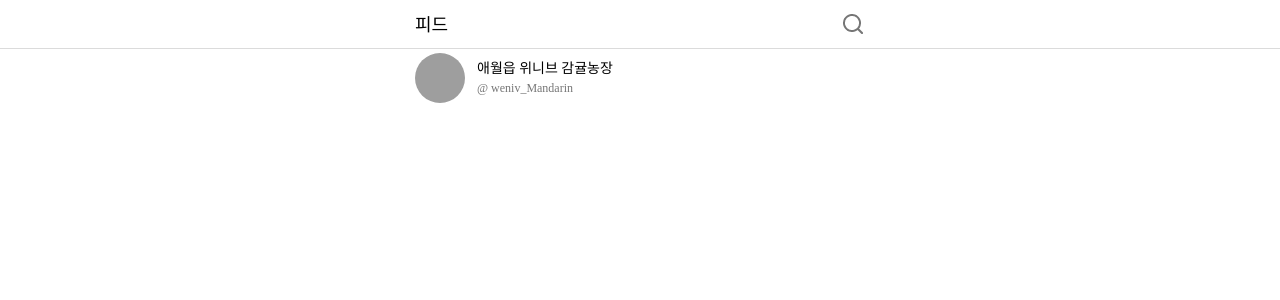
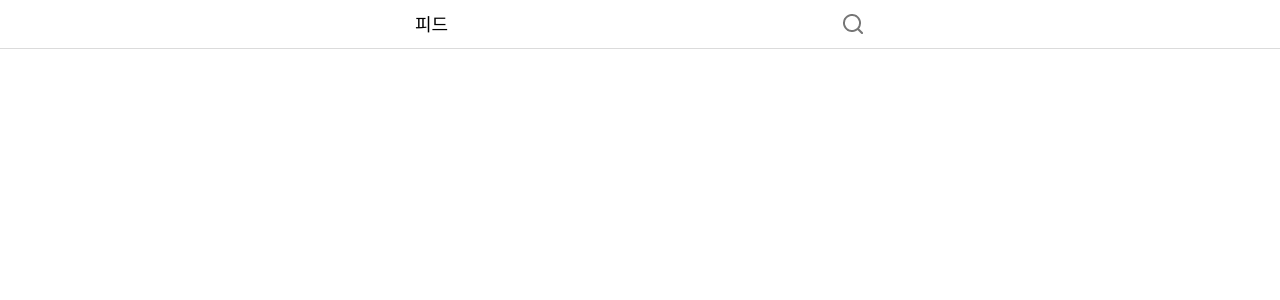
Before and after one commit to munseunggyu/triplus, a React (Create React App) app: page / in a window 1280 px wide. Shown: the top 300 px of the page. Built offline with nearby package versions, Linux system fonts and the light colour scheme; grey boxes are pictures that could not be loaded.

Commit message:
feat: UserInfo component html,css 추가

```diff
--- a/src/components/Header/Vertical.jsx
+++ b/src/components/Header/Vertical.jsx
@@ -8,9 +8,9 @@ const VerticalBtn = styled.button`
   height: 24px;
   background: url(${css_sprite}) -102px -54px;
 `;
-export default function Vertical() {
+export default function Vertical({ isUserinfo }) {
   return (
-    <VerticalBtn>
+    <VerticalBtn isUserinfo={isUserinfo}>
       <span className="ir">버티컬 버튼</span>
     </VerticalBtn>
   );
--- a/src/components/UserInfo/index.jsx
+++ b/src/components/UserInfo/index.jsx
@@ -4,12 +4,14 @@ import styled from "styled-components";
 const UserInfoContanier = styled.div`
   display: flex;
   gap: 12px;
-  margin-top: 5px;
+  margin-top: 20px;
   align-items: center;
 `;
 const UserInfoImg = styled.img`
   width: 50px;
   height: 50px;
+  object-fit: cover;
+
   border-radius: 50%;
 `;
 const UserInfoNameIdCon = styled.div`
--- a/src/pages/Home/index.jsx
+++ b/src/pages/Home/index.jsx
@@ -1,9 +1,10 @@
 import React from "react";
+import styled from "styled-components";
 import Header from "../../components/Header";
 import HeaderTitle from "../../components/Header/HeaderTitle";
 import SearchButton from "../../components/Header/SearchButton";
+import Vertical from "../../components/Header/Vertical";
 import { MainContainer } from "../../components/MainContainer";
-import UserInfo from "../../components/UserInfo";
 
 export default function Home() {
   return (
@@ -12,9 +13,7 @@ export default function Home() {
         <HeaderTitle>피드</HeaderTitle>
         <SearchButton />
       </Header>
-      <MainContainer>
-        <UserInfo></UserInfo>
-      </MainContainer>
+      <MainContainer></MainContainer>
     </>
   );
 }
```
